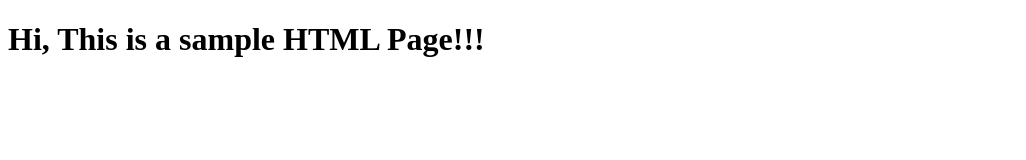
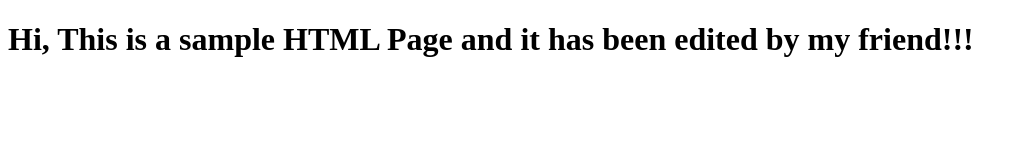
Before and after one commit to sssubham90/sample, a website: page public/index.html in a window 1280 px wide. Shown: the whole page, without its empty margins (0-1026 px from the left). Drawn offline with Linux system fonts and the light colour scheme.

Commit message:
Edited File

```diff
--- a/public/index.html
+++ b/public/index.html
@@ -7,6 +7,8 @@
     <meta name="viewport" content="width=device-width, initial-scale=1" />
   </head>
   <body>
-    <h1>Hi, This is a sample HTML Page!!!</h1>
+    <h1>
+      Hi, This is a sample HTML Page and it has been edited by my friend!!!
+    </h1>
   </body>
 </html>
```
